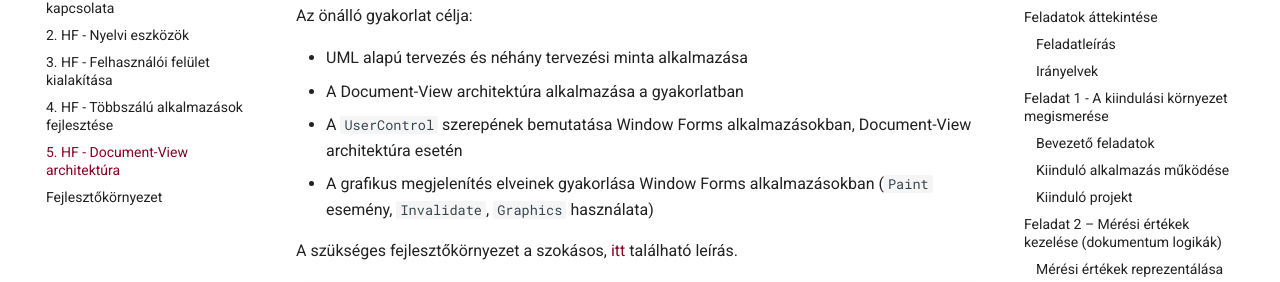
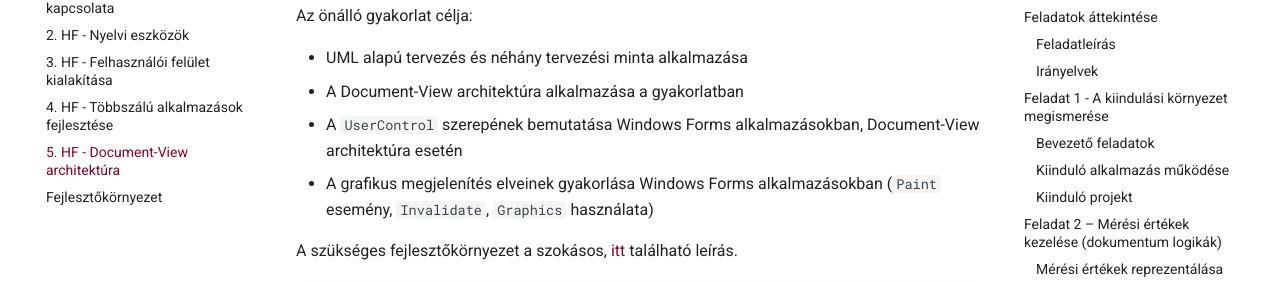
Before and after one commit to bmeviauab00/szoftvertechnikak, an MkDocs documentation site: the page built from docs/hazi/5-document-view-architectura/index.md, in a window 1280 px wide and 900 px high, scrolled down 583 px. Shown: the part 145-427 px from the top of the window. Built offline with MkDocs 1.6.1 and Material for MkDocs 9.7.7, drawn with Linux system fonts in a browser that asks for light colours; emoji names are drawn with the system emoji font; comment, search, counter and statistics services are not loaded.

Commit message:
Windows Forms

```diff
--- a/docs/hazi/5-document-view-architectura/index.md
+++ b/docs/hazi/5-document-view-architectura/index.md
@@ -25,8 +25,8 @@ Az önálló gyakorlat célja:
 
 - UML alapú tervezés és néhány tervezési minta alkalmazása
 - A Document-View architektúra alkalmazása a gyakorlatban
-- A `UserControl` szerepének bemutatása Window Forms alkalmazásokban, Document-View architektúra esetén
-- A grafikus megjelenítés elveinek gyakorlása Window Forms alkalmazásokban (`Paint` esemény, `Invalidate`, `Graphics` használata)
+- A `UserControl` szerepének bemutatása Windows Forms alkalmazásokban, Document-View architektúra esetén
+- A grafikus megjelenítés elveinek gyakorlása Windows Forms alkalmazásokban (`Paint` esemény, `Invalidate`, `Graphics` használata)
 
 A szükséges fejlesztőkörnyezet a szokásos, [itt](../fejlesztokornyezet/index.md) található leírás.
 
```
